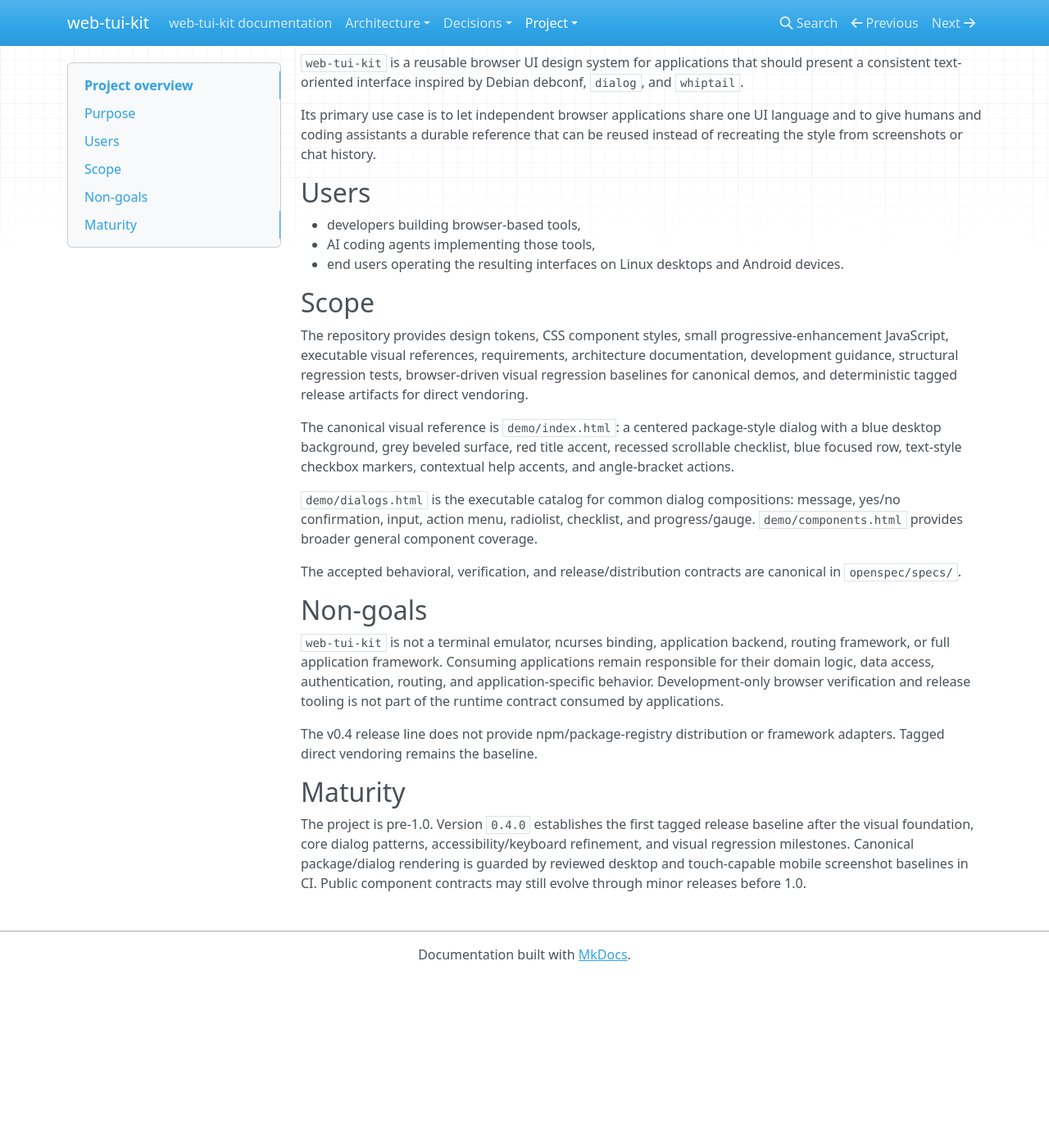
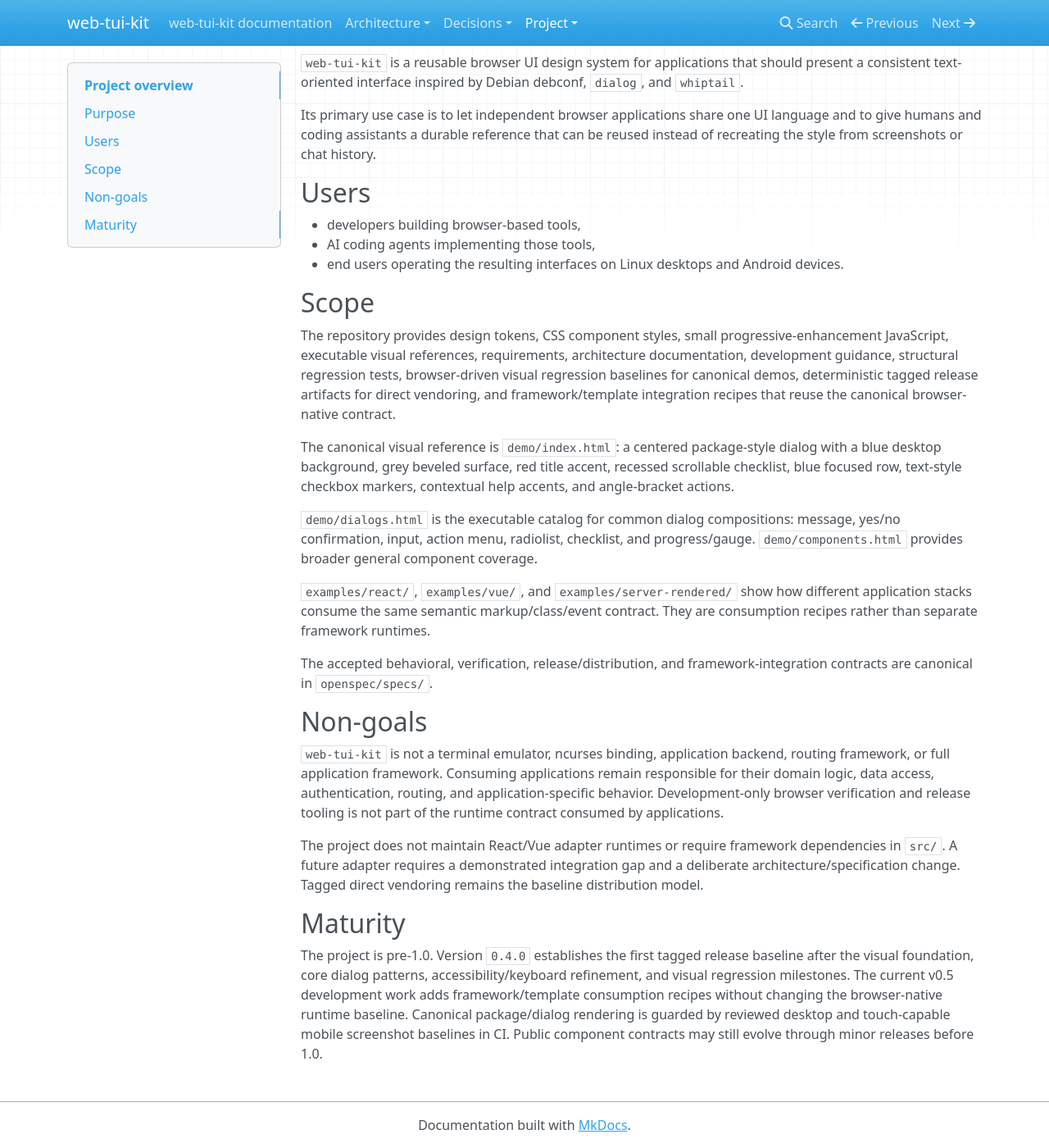
Before and after one commit to 1990jk1990/web-tui-kit, an MkDocs documentation site: the page built from docs/project/overview.md, in a window 1280 px wide and 1400 px high, scrolled down 117 px. Shown: the whole window at 82% size. Built offline with MkDocs 1.6.1, drawn with Linux system fonts in a browser that asks for light colours; nearby versions of some CDN libraries; before the commit the page ends 1309 px from its top, so only the background shows below that.

Commit message:
docs: extend project scope with integration recipes

```diff
--- a/docs/project/overview.md
+++ b/docs/project/overview.md
@@ -14,20 +14,22 @@ Its primary use case is to let independent browser applications share one UI lan
 
 ## Scope
 
-The repository provides design tokens, CSS component styles, small progressive-enhancement JavaScript, executable visual references, requirements, architecture documentation, development guidance, structural regression tests, browser-driven visual regression baselines for canonical demos, and deterministic tagged release artifacts for direct vendoring.
+The repository provides design tokens, CSS component styles, small progressive-enhancement JavaScript, executable visual references, requirements, architecture documentation, development guidance, structural regression tests, browser-driven visual regression baselines for canonical demos, deterministic tagged release artifacts for direct vendoring, and framework/template integration recipes that reuse the canonical browser-native contract.
 
 The canonical visual reference is `demo/index.html`: a centered package-style dialog with a blue desktop background, grey beveled surface, red title accent, recessed scrollable checklist, blue focused row, text-style checkbox markers, contextual help accents, and angle-bracket actions.
 
 `demo/dialogs.html` is the executable catalog for common dialog compositions: message, yes/no confirmation, input, action menu, radiolist, checklist, and progress/gauge. `demo/components.html` provides broader general component coverage.
 
-The accepted behavioral, verification, and release/distribution contracts are canonical in `openspec/specs/`.
+`examples/react/`, `examples/vue/`, and `examples/server-rendered/` show how different application stacks consume the same semantic markup/class/event contract. They are consumption recipes rather than separate framework runtimes.
+
+The accepted behavioral, verification, release/distribution, and framework-integration contracts are canonical in `openspec/specs/`.
 
 ## Non-goals
 
 `web-tui-kit` is not a terminal emulator, ncurses binding, application backend, routing framework, or full application framework. Consuming applications remain responsible for their domain logic, data access, authentication, routing, and application-specific behavior. Development-only browser verification and release tooling is not part of the runtime contract consumed by applications.
 
-The v0.4 release line does not provide npm/package-registry distribution or framework adapters. Tagged direct vendoring remains the baseline.
+The project does not maintain React/Vue adapter runtimes or require framework dependencies in `src/`. A future adapter requires a demonstrated integration gap and a deliberate architecture/specification change. Tagged direct vendoring remains the baseline distribution model.
 
 ## Maturity
 
-The project is pre-1.0. Version `0.4.0` establishes the first tagged release baseline after the visual foundation, core dialog patterns, accessibility/keyboard refinement, and visual regression milestones. Canonical package/dialog rendering is guarded by reviewed desktop and touch-capable mobile screenshot baselines in CI. Public component contracts may still evolve through minor releases before 1.0.
+The project is pre-1.0. Version `0.4.0` establishes the first tagged release baseline after the visual foundation, core dialog patterns, accessibility/keyboard refinement, and visual regression milestones. The current v0.5 development work adds framework/template consumption recipes without changing the browser-native runtime baseline. Canonical package/dialog rendering is guarded by reviewed desktop and touch-capable mobile screenshot baselines in CI. Public component contracts may still evolve through minor releases before 1.0.
```
